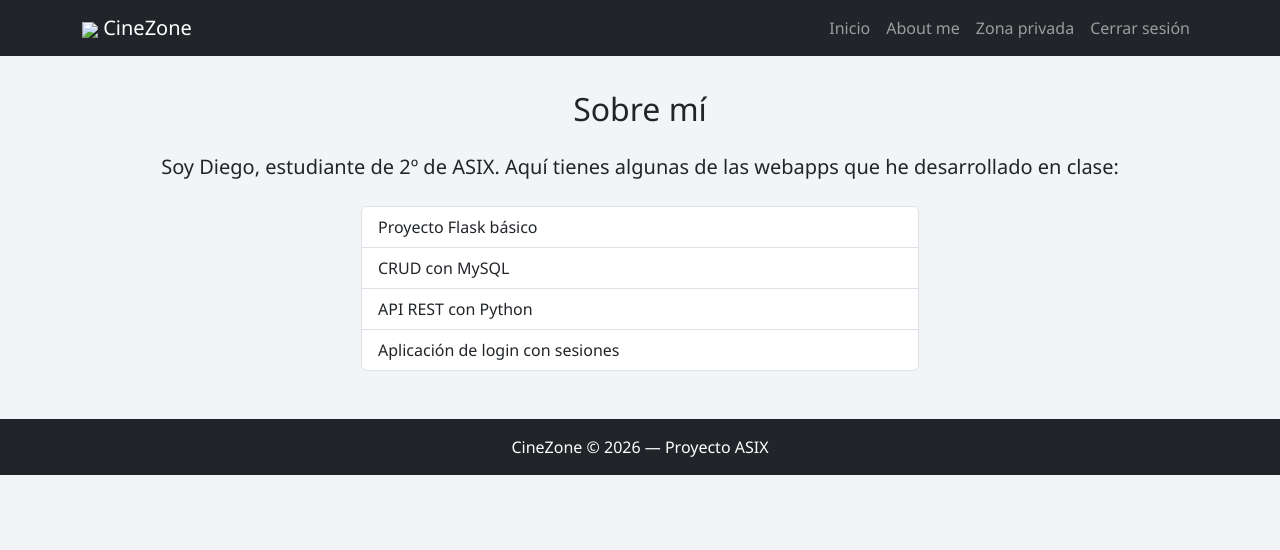
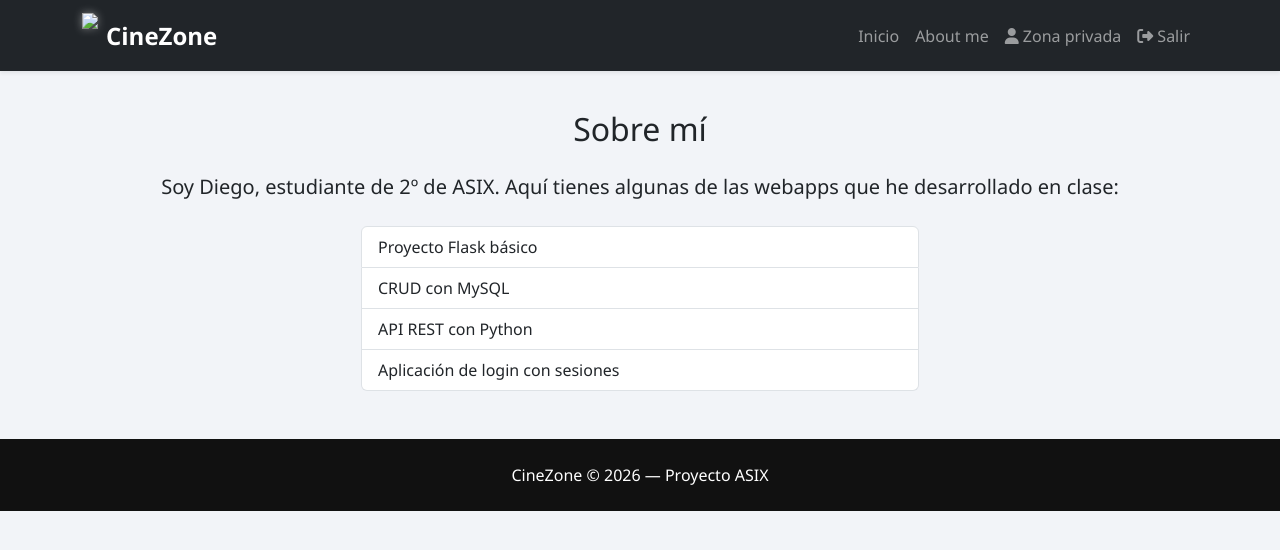
Before and after one commit to dmiguelgaliana/CineZone, a Flask app: page /about in a window 1280 px wide. Shown: the top 550 px of the page. Run offline with Flask 3, Linux system fonts and the light colour scheme; the visitor is signed in with stand-in values (Sample User, id 1).

Commit message:
Update base.html

```diff
--- a/templates/base.html
+++ b/templates/base.html
@@ -3,17 +3,25 @@
 <head>
     <meta charset="UTF-8">
     <title>CineZone</title>
+
+    <!-- Bootstrap -->
     <link href="https://cdn.jsdelivr.net/npm/bootstrap@5.3.0/dist/css/bootstrap.min.css" rel="stylesheet">
+
+    <!-- Iconos -->
+    <link rel="stylesheet" href="https://cdnjs.cloudflare.com/ajax/libs/font-awesome/6.5.0/css/all.min.css">
+
+    <!-- Estilos propios -->
     <link rel="stylesheet" href="{{ url_for('static', filename='css/estilos.css') }}">
 </head>
 
 <body>
 
-<nav class="navbar navbar-expand-lg navbar-dark bg-dark fixed-top">
+<!-- NAVBAR -->
+<nav class="navbar navbar-expand-lg navbar-dark bg-dark shadow-sm fixed-top">
     <div class="container">
-        <a class="navbar-brand" href="/">
-            <img src="{{ url_for('static', filename='img/logo.png') }}" height="40">
-            CineZone
+        <a class="navbar-brand d-flex align-items-center" href="/">
+            <img src="{{ url_for('static', filename='img/logo.png') }}" height="45" class="me-2 logo">
+            <span class="fw-bold fs-4">CineZone</span>
         </a>
 
         <button class="navbar-toggler" type="button" data-bs-toggle="collapse" data-bs-target="#menu">
@@ -27,11 +35,11 @@
                 <li class="nav-item"><a class="nav-link" href="/about">About me</a></li>
 
                 {% if session.get('usuario') %}
-                    <li class="nav-item"><a class="nav-link" href="/privada">Zona privada</a></li>
-                    <li class="nav-item"><a class="nav-link" href="/logout">Cerrar sesión</a></li>
+                    <li class="nav-item"><a class="nav-link" href="/privada"><i class="fa-solid fa-user"></i> Zona privada</a></li>
+                    <li class="nav-item"><a class="nav-link" href="/logout"><i class="fa-solid fa-right-from-bracket"></i> Salir</a></li>
                 {% else %}
-                    <li class="nav-item"><a class="nav-link" href="/login">Login</a></li>
-                    <li class="nav-item"><a class="nav-link" href="/registro">Registro</a></li>
+                    <li class="nav-item"><a class="nav-link" href="/login"><i class="fa-solid fa-right-to-bracket"></i> Login</a></li>
+                    <li class="nav-item"><a class="nav-link" href="/registro"><i class="fa-solid fa-user-plus"></i> Registro</a></li>
                 {% endif %}
 
             </ul>
@@ -39,12 +47,14 @@
     </div>
 </nav>
 
-<div class="container" style="padding-top: 90px;">
+<!-- CONTENIDO -->
+<div class="container" style="padding-top: 110px;">
     {% block contenido %}{% endblock %}
 </div>
 
-<footer class="bg-dark text-white text-center p-3 mt-5">
-    CineZone © 2026 — Proyecto ASIX
+<!-- FOOTER -->
+<footer class="footer text-center text-white py-4 mt-5">
+    <p class="mb-0">CineZone © 2026 — Proyecto ASIX</p>
 </footer>
 
 <script src="https://cdn.jsdelivr.net/npm/bootstrap@5.3.0/dist/js/bootstrap.bundle.min.js"></script>
```
